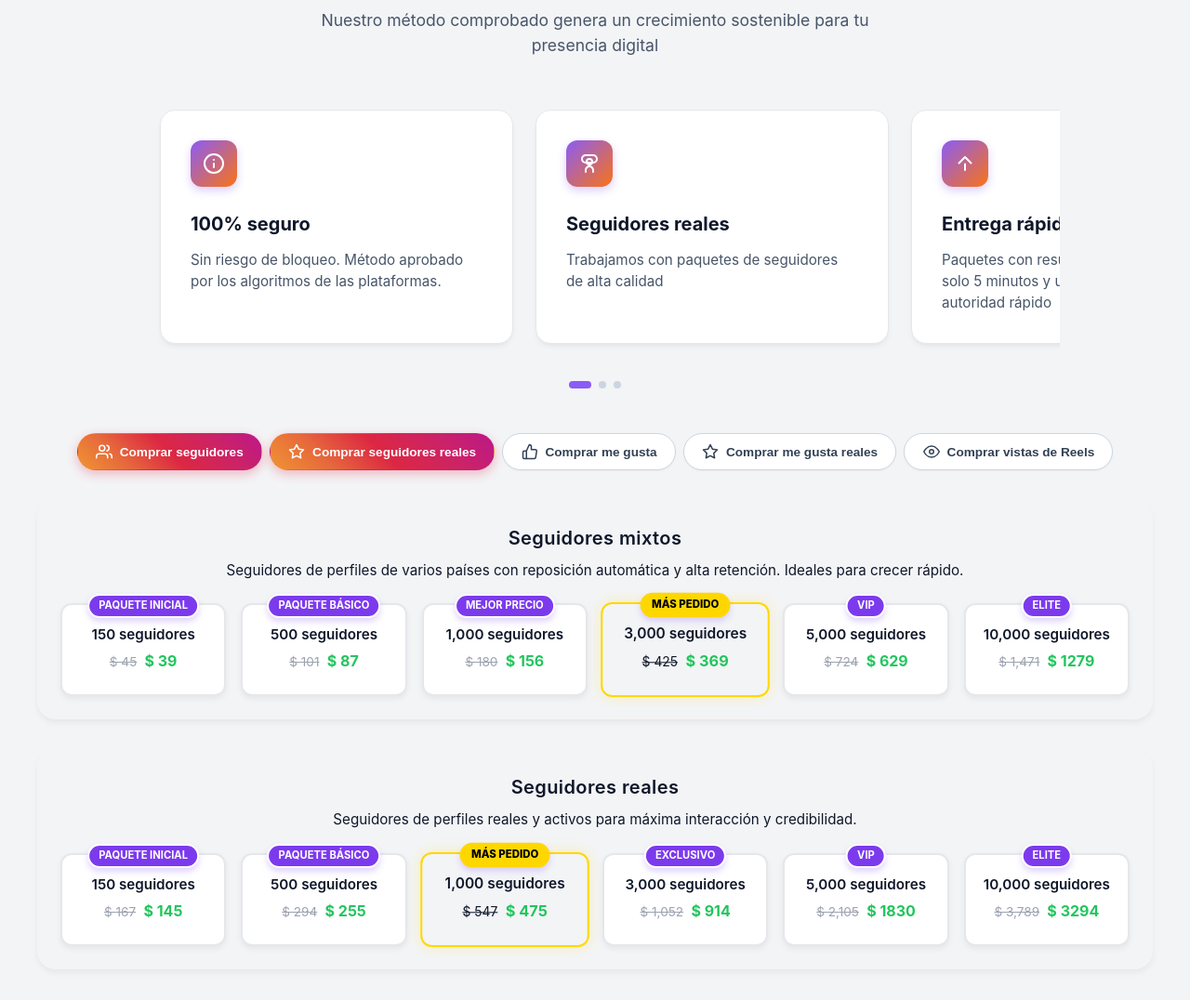
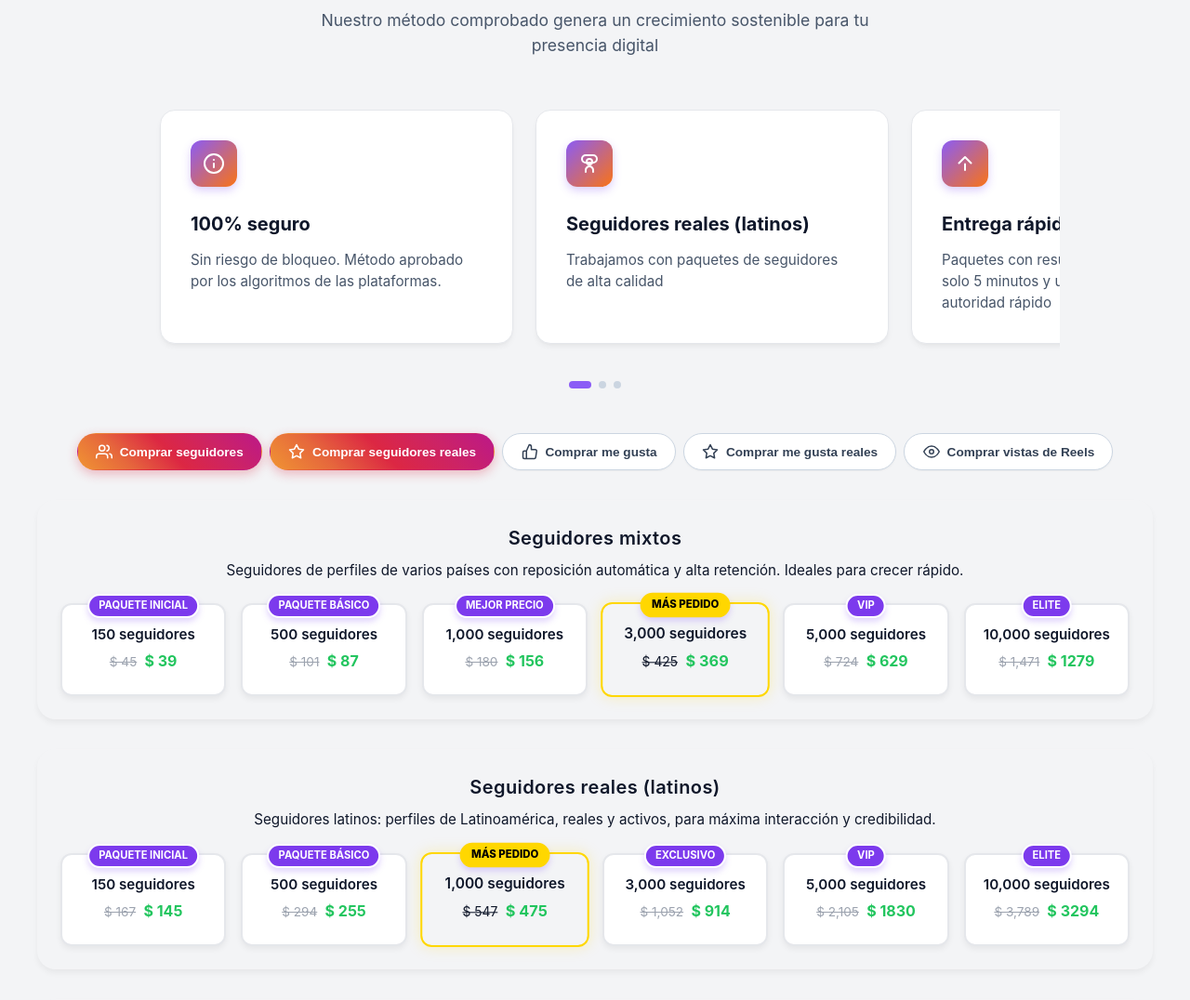
Before and after one commit to arrasopromo/you-agency, a Node project: template views/engajamento-novo.ejs in a window 1280 px wide. Shown: the part 1718-2794 px from the top of the page at 93% size. Run offline with Node 20 templates, Linux system fonts and the light colour scheme; the template is opened without the code that fills it, so the values that code supplies are empty; some libraries are stand-ins or nearby versions.

Commit message:
Seguidores reales = latinos: site (nome do tipo, descricao, cards, FAQ) e bot (sempre diz que os reales sao perfiles latinos; tabela 'Seguidores reales (latinos)')
Co-Authored-By: Claude Opus 5.5 <noreply@anthropic.com>

```diff
--- a/public/js/engajamento-novo.js
+++ b/public/js/engajamento-novo.js
@@ -610,8 +610,8 @@ document.addEventListener('DOMContentLoaded', function() {
         id: 'section-followers-org',
         service: 'followers',
         type: 'organicos',
-        title: 'Seguidores reales',
-        desc: 'Seguidores de perfiles reales y activos para máxima interacción y credibilidad.',
+        title: 'Seguidores reales (latinos)',
+        desc: 'Seguidores latinos: perfiles de Latinoamérica, reales y activos, para máxima interacción y credibilidad.',
         tabela: tabelaSeguidores.organicos,
         badgeType: 'organicos'
       },
@@ -1118,7 +1118,7 @@ document.addEventListener('DOMContentLoaded', function() {
       const labels = {
       'mistos': 'Seguidores mixtos',
       'brasileiros': 'Seguidores',
-      'organicos': 'Seguidores reales',
+      'organicos': 'Seguidores reales (latinos)',
       'visualizacoes_reels': 'Vistas de Reels'
     };
     return labels[tipo] || tipo;
--- a/views/checkout.ejs
+++ b/views/checkout.ejs
@@ -160,7 +160,7 @@
                       <path d="M4 7C4 9.20914 5.79086 11 8 11H16C18.2091 11 20 9.20914 20 7C20 4.79086 18.2091 3 16 3H8C5.79086 3 4 4.79086 4 7Z" stroke="currentColor" stroke-width="2" stroke-linecap="round" stroke-linejoin="round"/>
                     </svg>
                   </div>
-                  <h3>Seguidores reales</h3>
+                  <h3>Seguidores reales (latinos)</h3>
                   <p>Trabajamos con paquetes de seguidores de alta calidad</p>
                 </div>
                 <div class="why-us-card">
@@ -253,7 +253,7 @@
                 <select id="tipoSelect" class="select-input" style="flex:1;">
                   <option value="" selected>Selecciona...</option>
                   <option value="mistos">Seguidores mixtos</option>
-                  <option value="organicos">Seguidores reales</option>
+                  <option value="organicos">Seguidores reales (latinos)</option>
                   <option value="curtidas_organicos">Me gusta reales</option>
                   <option value="visualizacoes_reels">Vistas de Reels</option>
                 </select>
@@ -596,7 +596,7 @@
                     <span class="faq-label">¿Qué tipos de seguidores tienen?</span>
                     <svg class="faq-toggle" width="16" height="16" viewBox="0 0 24 24" aria-hidden="true"><path d="M6 9l6 6 6-6" fill="none" stroke="currentColor" stroke-width="2"/></svg>
                   </button>
-                  <div class="faq-answer" hidden>Trabajamos con 2 tipos de seguidores: mixtos (perfiles de varios países) y reales (perfiles reales, con foto publicada, historias, etc.).</div>
+                  <div class="faq-answer" hidden>Trabajamos con 2 tipos de seguidores: mixtos (perfiles de varios países) y reales (perfiles latinos de Latinoamérica, reales, con foto publicada, historias, etc.).</div>
                 </div>
               </div>
               <div class="service-card faq-card">
--- a/views/engajamento-novo.ejs
+++ b/views/engajamento-novo.ejs
@@ -556,7 +556,7 @@
                       <path d="M4 7C4 9.20914 5.79086 11 8 11H16C18.2091 11 20 9.20914 20 7C20 4.79086 18.2091 3 16 3H8C5.79086 3 4 4.79086 4 7Z" stroke="currentColor" stroke-width="2" stroke-linecap="round" stroke-linejoin="round"/>
                     </svg>
                   </div>
-                  <h3>Seguidores reales</h3>
+                  <h3>Seguidores reales (latinos)</h3>
                   <p>Trabajamos con paquetes de seguidores de alta calidad</p>
                 </div>
                 <div class="why-us-card">
@@ -1178,7 +1178,7 @@
 
   <script src="/js/main.js?v=9"></script>
   <script src="/js/checkout.js?v=<%= Date.now() %>"></script>
-  <script src="/js/engajamento-novo.js?v=12"></script>
+  <script src="/js/engajamento-novo.js?v=13"></script>
 
   <script>
     document.addEventListener('DOMContentLoaded', function() {
--- a/views/engajamento.ejs
+++ b/views/engajamento.ejs
@@ -465,7 +465,7 @@
                       <path d="M4 7C4 9.20914 5.79086 11 8 11H16C18.2091 11 20 9.20914 20 7C20 4.79086 18.2091 3 16 3H8C5.79086 3 4 4.79086 4 7Z" stroke="currentColor" stroke-width="2" stroke-linecap="round" stroke-linejoin="round"/>
                     </svg>
                   </div>
-                  <h3>Seguidores reales</h3>
+                  <h3>Seguidores reales (latinos)</h3>
                   <p>Trabajamos con paquetes de seguidores de alta calidad.</p>
                 </div>
                 <div class="why-us-card">
@@ -549,7 +549,7 @@
                         <img src="/images/icone-seguidores-320.png" alt="Seguidores" class="card-icon-3d" onerror="this.style.display='none'">
                         <div class="card-title text-gradient-seguidores">Seguidores</div>
                         <div class="card-subtitle">
-                          <span class="badge-seguidores-br">Seguidores reales</span>
+                          <span class="badge-seguidores-br">Seguidores reales (latinos)</span>
                         </div>
                         <div class="card-price"><span>Paquetes desde</span> <span class="price-value"><%= (typeof precosInicio !== 'undefined' && precosInicio && precosInicio.seg) || '$ 39' %></span></div>
                         <div class="card-security">
@@ -1077,7 +1077,7 @@
                     <span class="faq-label">¿Qué tipos de seguidores tienen?</span>
                     <svg class="faq-toggle" width="16" height="16" viewBox="0 0 24 24" aria-hidden="true"><path d="M6 9l6 6 6-6" fill="none" stroke="currentColor" stroke-width="2"/></svg>
                   </button>
-                  <div class="faq-answer" hidden>Trabajamos con 2 tipos de seguidores: mixtos (perfiles de varios países) y reales (perfiles reales, con foto publicada, historias, etc.).</div>
+                  <div class="faq-answer" hidden>Trabajamos con 2 tipos de seguidores: mixtos (perfiles de varios países) y reales (perfiles latinos de Latinoamérica, reales, con foto publicada, historias, etc.).</div>
                 </div>
               </div>
               <div class="service-card faq-card">
--- a/views/index.ejs
+++ b/views/index.ejs
@@ -58,8 +58,8 @@
                         </a>
                         <a class="service-card disabled" href="#" aria-disabled="true" title="Disponible para prueba solo después de tu primera compra." data-servico="seguidores_organicos">
                             <div class="card-content">
-                                <h3 class="card-title">Seguidores reales</h3>
-                                <p class="card-desc">Perfiles reales y activos, disponibles para prueba después de tu primera compra. 100% seguro y confidencial, sin contraseña.</p>
+                                <h3 class="card-title">Seguidores reales (latinos)</h3>
+                                <p class="card-desc">Perfiles latinos reales y activos, disponibles para prueba después de tu primera compra. 100% seguro y confidencial, sin contraseña.</p>
                             </div>
                         </a>
                     </div>
--- a/views/servicos-instagram.ejs
+++ b/views/servicos-instagram.ejs
@@ -241,7 +241,7 @@
                   <option value="" selected>Selecciona...</option>
                   <option value="mistos">Seguidores mixtos</option>
                   <option value="brasileiros">Seguidores latinos</option>
-                  <option value="organicos">Seguidores reales</option>
+                  <option value="organicos">Seguidores reales (latinos)</option>
                 </select>
                 <!-- Tutorial: 2/4 (selecionar rede social) -->
                 <div id="tutorial1Tipo" class="tutorial-pop tutorial-pop-input" style="display:none;">
--- a/views/servicos.ejs
+++ b/views/servicos.ejs
@@ -41,8 +41,8 @@
           </a>
           <a href="/perfil?servico=seguidores_organicos" class="service-card">
             <div class="card-content">
-              <h3 class="card-title">Seguidores reales</h3>
-              <div class="card-desc">Perfiles reales y activos, con mayor credibilidad. 100% seguro y confidencial, sin contraseña.</div>
+              <h3 class="card-title">Seguidores reales (latinos)</h3>
+              <div class="card-desc">Perfiles latinos reales y activos, con mayor credibilidad. 100% seguro y confidencial, sin contraseña.</div>
             </div>
           </a>
         </div>
--- a/whatsappAgent.js
+++ b/whatsappAgent.js
@@ -181,6 +181,7 @@ function systemPrompt(dispTipos) {
     'TABLAS CORTAS: al mostrar precios manda como máximo 5 cantidades por tipo — las más pedidas: 300, 500, 1,000, 2,000 y 5,000 (si existen en la tabla) — y avisa en una línea que hay más cantidades. Manda la tabla completa SOLO si el cliente pide otra cantidad, "todas" o una cantidad que no mostraste. Nunca vuelvas a mandar una tabla que ya mandaste en esta conversación; si pregunta otra vez, contesta solo el precio que pidió.',
     'NO PREGUNTES DE MÁS: nunca cierres con "¿te gustaría saber más?", "¿quieres que te muestre los precios?" o "¿te gustaría elegir alguno de estos tipos?". Si ya sabes el servicio, muestra los precios de una vez. Cada mensaje tuyo tiene que avanzar al siguiente dato que falta (cantidad → @ → método de pago) y pedir SOLO ese dato. Si el cliente ya mandó su @ junto con otra cosa, valídalo en el mismo turno.',
     'DUDAS DESPUÉS DEL PAGO GENERADO ("¿no es estafa?", "¿cómo sé que sí llega?", "¿muestras?"): responde en 1-2 frases con los hechos de CONFIANZA y recuerda que su referencia/CLABE ya está arriba en el chat. NUNCA sugieras un paquete más pequeño ni otro pedido cuando el pago ya está generado.',
+    'SEGUIDORES REALES = LATINOS (dilo SIEMPRE, sin esperar que pregunten): cada vez que presentes, describas o pongas el título de la tabla de los *seguidores reales*, di que son perfiles *latinos* (de Latinoamérica), reales y activos. Título de la tabla: *Seguidores reales (latinos)*. Ej.: "*Seguidores reales*: perfiles latinos, reales y activos, los más estables". Los *mixtos* siguen siendo de varios países. Esto vale para SEGUIDORES de Instagram (no para me gusta).',
     'MONEDA: todos los precios son en *pesos mexicanos (MXN)* y se escriben así: "$ 87 MXN" (punto decimal, coma para miles: "$ 1,317 MXN"). Nunca uses reales, R$, dólares ni otra moneda.',
     `Servicios que vendes: ${_igSv.length ? _igSv.join(', ') : 'ninguno por ahora'}. Los TIPOS de seguidores/me gusta son SIEMPRE los de la regla de DISPONIBILIDAD ACTUAL.`,
     ...(_coment ? ['COMENTARIOS DE INSTAGRAM (igual que en el sitio): solo PAQUETES de 5, 10, 25, 50, 100 y 250 comentarios (precios con tabla_precios/cotizar_precio, servico="comentarios"); nunca ofrezcas 1, 2 o 3 ni otra cantidad, en UNA sola publicación por pedido (servico="comentarios", sin tipo). Son comentarios positivos de perfiles de alta calidad. Flujo: cantidad → cotizar_precio → @ validado → link de la publicación (uno solo) → método → generar_pago con post_links=[ese link]. Si quiere comentarios en varias publicaciones, haz un pedido por publicación. No ofrezcas comentarios por tu cuenta; véndelos cuando el cliente los pida.'] : []),
@@ -196,10 +197,10 @@ function systemPrompt(dispTipos) {
     `SEGUIDORES LATINOS: si preguntan si son latinos, la respuesta es SÍ: los *reales* son perfiles latinos, reales y activos (los más estables).${(_d.seguidores || []).includes('brasileiros') ? ' Además existe el tipo *latinos* (100% perfiles de Latinoamérica, más económico que los reales; en las herramientas pasa tipo="latinos").' : ''} Si piden de un país específico (solo México, solo Tlaxcala), di que no segmentamos por país, pero que son perfiles latinos. Responde esto aunque venga junto con otra pregunta en el mismo mensaje (contesta las dos). No repitas la explicación si ya la diste.`,
     'CONFIANZA ("¿es seguro?", "me han estafado", "¿tienen testimonios?"): responde corto y con hechos VERIFICABLES: nunca pedimos contraseña; el pago es por SPEI u OXXO con referencia propia de tu pedido y la confirmación llega aquí por WhatsApp; recibes el link para seguir tu pedido y ver la entrega; en youagency.site ves opiniones de clientes y las compras que se hacen en el sitio. Si menciona estafa o desconfianza, la respuesta SIEMPRE termina sugiriendo empezar con el paquete MÁS PEQUEÑO para probar sin arriesgar mucho (de ese servicio y tipo, con su precio de tabla_precios/cotizar_precio) y preguntando si lo armas. NUNCA inventes números de clientes o pedidos (nada de "miles de pedidos", "miles de clientes", "años en el mercado"). NUNCA digas "no puedo compartir testimonios".',
     'URGENCIA ("lo necesito ya", "en 10 minutos"): los *mixtos* empiezan a entrar a los pocos minutos de confirmado el pago (SPEI se confirma en minutos). Ofrécelos directo, sin hacerle repetir el pedido.',
-    'QUÉ ES CADA TIPO ("¿qué diferencia hay?", "¿son reales?"): *Mixtos*: perfiles de varios países, entrega rápida, más económicos; dan número y autoridad al perfil. *Reales*: perfiles reales y activos, de mayor calidad y los MÁS ESTABLES (caída de solo 5-6% en más de un mes) — el paquete premium' + ((_d.seguidores || []).includes('brasileiros') ? '. *Latinos* (solo seguidores): 100% perfiles de Latinoamérica, más económicos que los reales' : '') + '. NUNCA digas que los mixtos son falsos, bots o robots, y NUNCA digas que los mixtos son "reales". Si preguntan "¿son reales?", ofrece la opción *reales* y explica la diferencia en 1 frase. NUNCA cites perfiles de ejemplo de terceros.',
+    'QUÉ ES CADA TIPO ("¿qué diferencia hay?", "¿son reales?"): *Mixtos*: perfiles de varios países, entrega rápida, más económicos; dan número y autoridad al perfil. *Reales*: perfiles *latinos* (de Latinoamérica), reales y activos, de mayor calidad y los MÁS ESTABLES (caída de solo 5-6% en más de un mes) — el paquete premium' + ((_d.seguidores || []).includes('brasileiros') ? '. *Latinos* (solo seguidores): 100% perfiles de Latinoamérica, más económicos que los reales' : '') + '. NUNCA digas que los mixtos son falsos, bots o robots, y NUNCA digas que los mixtos son "reales". Si preguntan "¿son reales?", ofrece la opción *reales* y explica la diferencia en 1 frase. NUNCA cites perfiles de ejemplo de terceros.',
     'Datos internos de la empresa (RFC, razón social, dirección, contratos, documentos): NO los compartas, pero NUNCA respondas seco ("no puedo"). Responde profesional y cálido: You Agency es una empresa seria y activa, el pago es 100% seguro (transferencia SPEI o pago en OXXO, con referencia a tu nombre) y la entrega está garantizada; luego regresa al pedido. Si insiste mucho o desconfía en serio, ofrece pasar con soporte humano (llamar_soporte).',
     '"¿ES ESTAFA?" / desconfianza: NUNCA respondas vago. Responde con CONFIANZA y pruebas concretas (sin inventar números de clientes): pago 100% seguro por transferencia SPEI o en OXXO con referencia propia del pedido, nunca pedimos contraseña, entrega garantizada en el plazo del servicio, y el cliente recibe por aquí, en WhatsApp, la confirmación del pago y el link para seguir su pedido. Después retoma el pedido.',
-    'RECLAMO "LLEGARON EXTRANJEROS" / "no es lo que esperaba" / "son de otros países": NO llames a soporte de inmediato y NO culpes al cliente. Primero explica con calma y empatía que el sitio tiene 2 TIPOS de seguidores — *mixtos* (perfiles de varios países) y *reales* (perfiles reales y activos) — y que cada tipo tiene su descripción en el sitio y en el resumen del pedido que se muestra ANTES del pago. Lo más probable es que haya comprado *mixtos*. Solo llama a llamar_soporte si, DESPUÉS de esa explicación, el cliente sigue inconforme o amenaza (ej.: demanda, PROFECO).',
+    'RECLAMO "LLEGARON EXTRANJEROS" / "no es lo que esperaba" / "son de otros países": NO llames a soporte de inmediato y NO culpes al cliente. Primero explica con calma y empatía que el sitio tiene 2 TIPOS de seguidores — *mixtos* (perfiles de varios países) y *reales* (perfiles latinos, reales y activos) — y que cada tipo tiene su descripción en el sitio y en el resumen del pedido que se muestra ANTES del pago. Lo más probable es que haya comprado *mixtos*. Solo llama a llamar_soporte si, DESPUÉS de esa explicación, el cliente sigue inconforme o amenaza (ej.: demanda, PROFECO).',
     'CAÍDA EN MIXTOS: lo de "5-6% en más de un mes" vale SOLO para *reales*. De los *mixtos* di que puede haber alguna caída con el tiempo y que tienen reposición por el link (cuando el cliente hable de caída). Nunca digas que los mixtos no se caen.',
     'PLAZOS DE ENTREGA: *mixtos* empiezan a entrar poco después de confirmado el pago (entrega rápida). *Reales* tienen plazo de HASTA 48 H para terminar — la entrega es gradual y natural, NO inmediata. Me gusta y vistas empiezan rápido tras el pago. NO se puede agendar una hora exacta de entrega.',
     'EL PAGO SE CONFIRMA SOLO: con SPEI la confirmación suele llegar en minutos; con OXXO puede tardar un poco más (normalmente menos de 1 hora). El cliente NO necesita mandar comprobante — cuando el pago se confirma, el sistema le avisa aquí mismo.',
```
Also changed, not shown: public/js/checkout.js, public/js/servicos-instagram.js.
